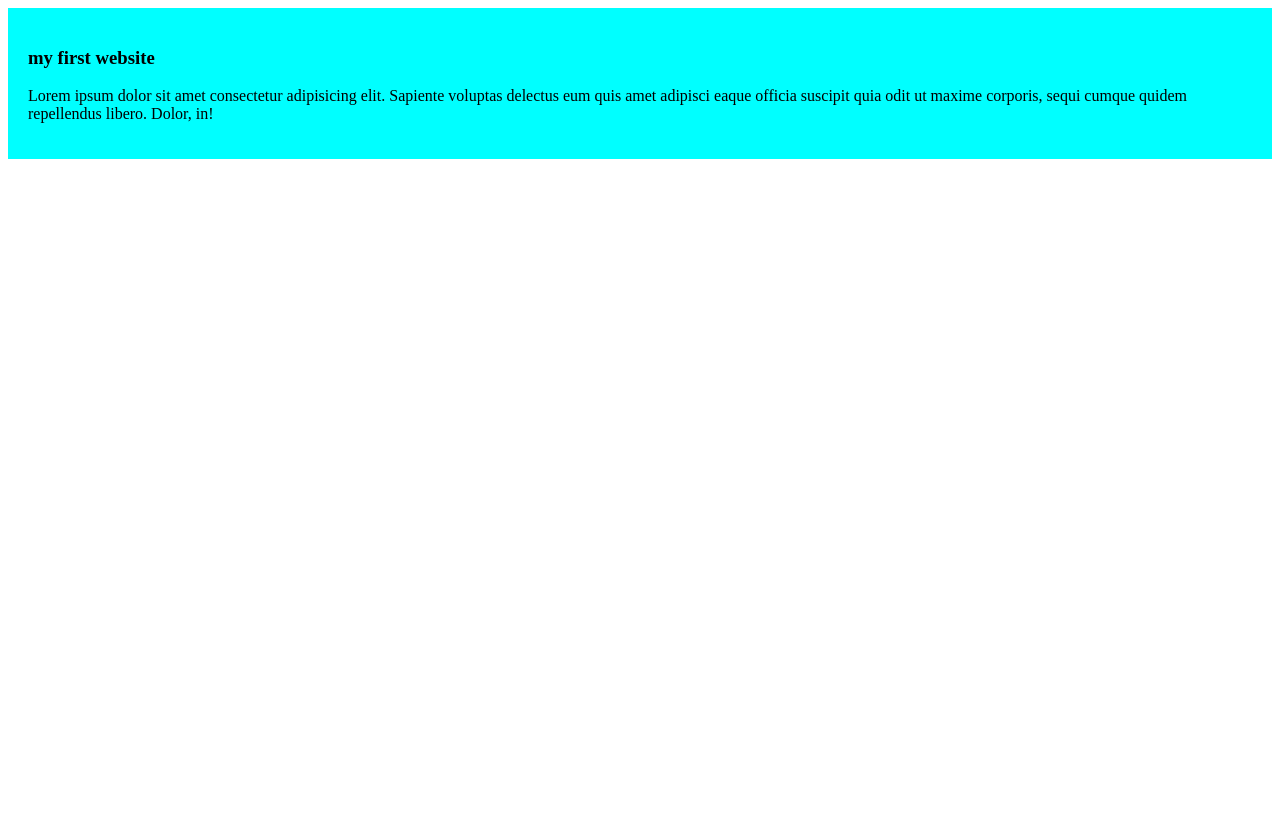
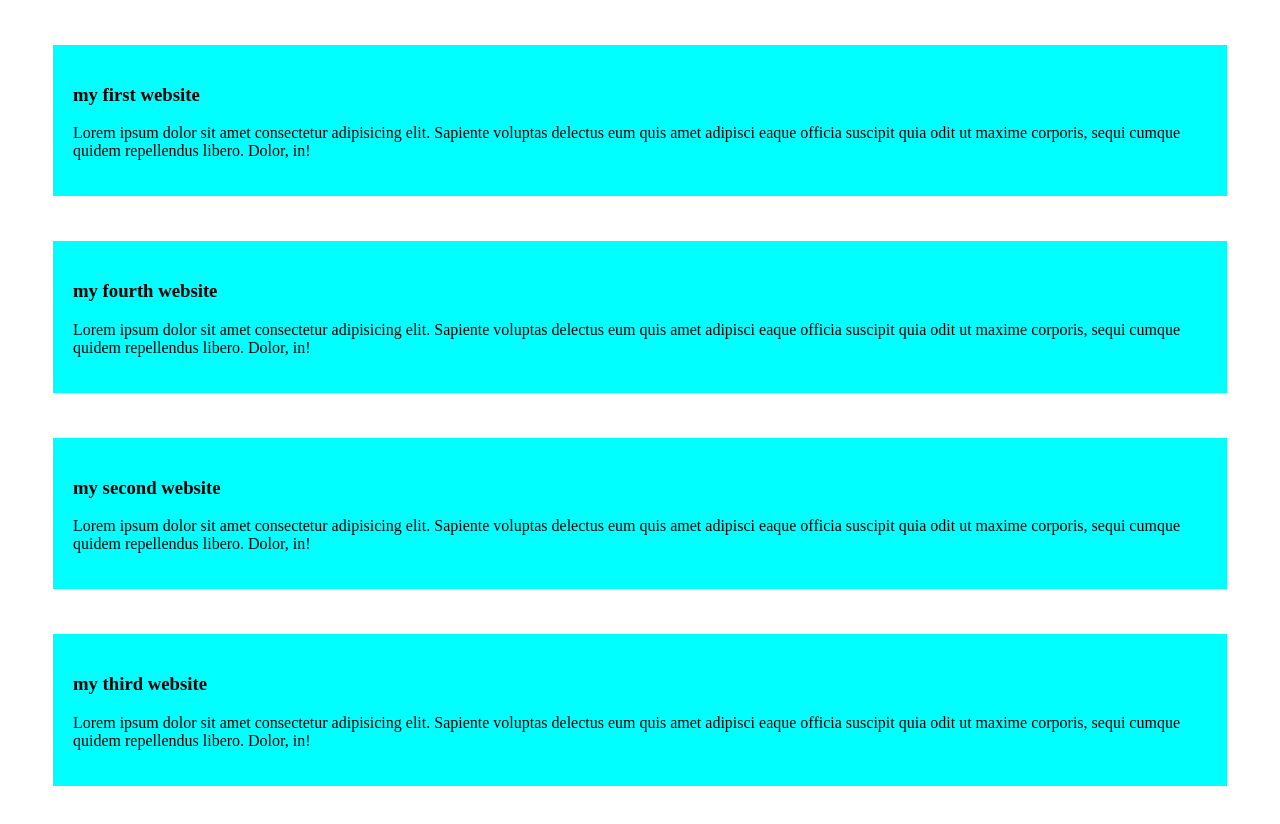
Before and after one commit to PrimaFariya/my-first-website, a plain HTML site: page index.html in a window 1280 px wide. Before the commit the page ends 800 px from the top, so only its background shows below. Drawn offline with Linux system fonts and the light colour scheme.

Commit message:
added second and third forth blog

```diff
--- a/index.html
+++ b/index.html
@@ -11,5 +11,17 @@
     <h3> my first website</h3>
     <p>Lorem ipsum dolor sit amet consectetur adipisicing elit. Sapiente voluptas delectus eum quis amet adipisci eaque officia suscipit quia odit ut maxime corporis, sequi cumque quidem repellendus libero. Dolor, in!</p>
    </div>
+   <div>
+    <h3> my fourth website</h3>
+    <p>Lorem ipsum dolor sit amet consectetur adipisicing elit. Sapiente voluptas delectus eum quis amet adipisci eaque officia suscipit quia odit ut maxime corporis, sequi cumque quidem repellendus libero. Dolor, in!</p>
+   </div>
+   <div>
+    <h3> my second website</h3>
+    <p>Lorem ipsum dolor sit amet consectetur adipisicing elit. Sapiente voluptas delectus eum quis amet adipisci eaque officia suscipit quia odit ut maxime corporis, sequi cumque quidem repellendus libero. Dolor, in!</p>
+   </div>
+   <div>
+    <h3> my third website</h3>
+    <p>Lorem ipsum dolor sit amet consectetur adipisicing elit. Sapiente voluptas delectus eum quis amet adipisci eaque officia suscipit quia odit ut maxime corporis, sequi cumque quidem repellendus libero. Dolor, in!</p>
+   </div>
 </body>
 </html>
--- a/styles/blog.css
+++ b/styles/blog.css
@@ -1,4 +1,5 @@
 div{
 background-color: aqua;
 padding: 20px;
+margin: 45px;
 }
```
